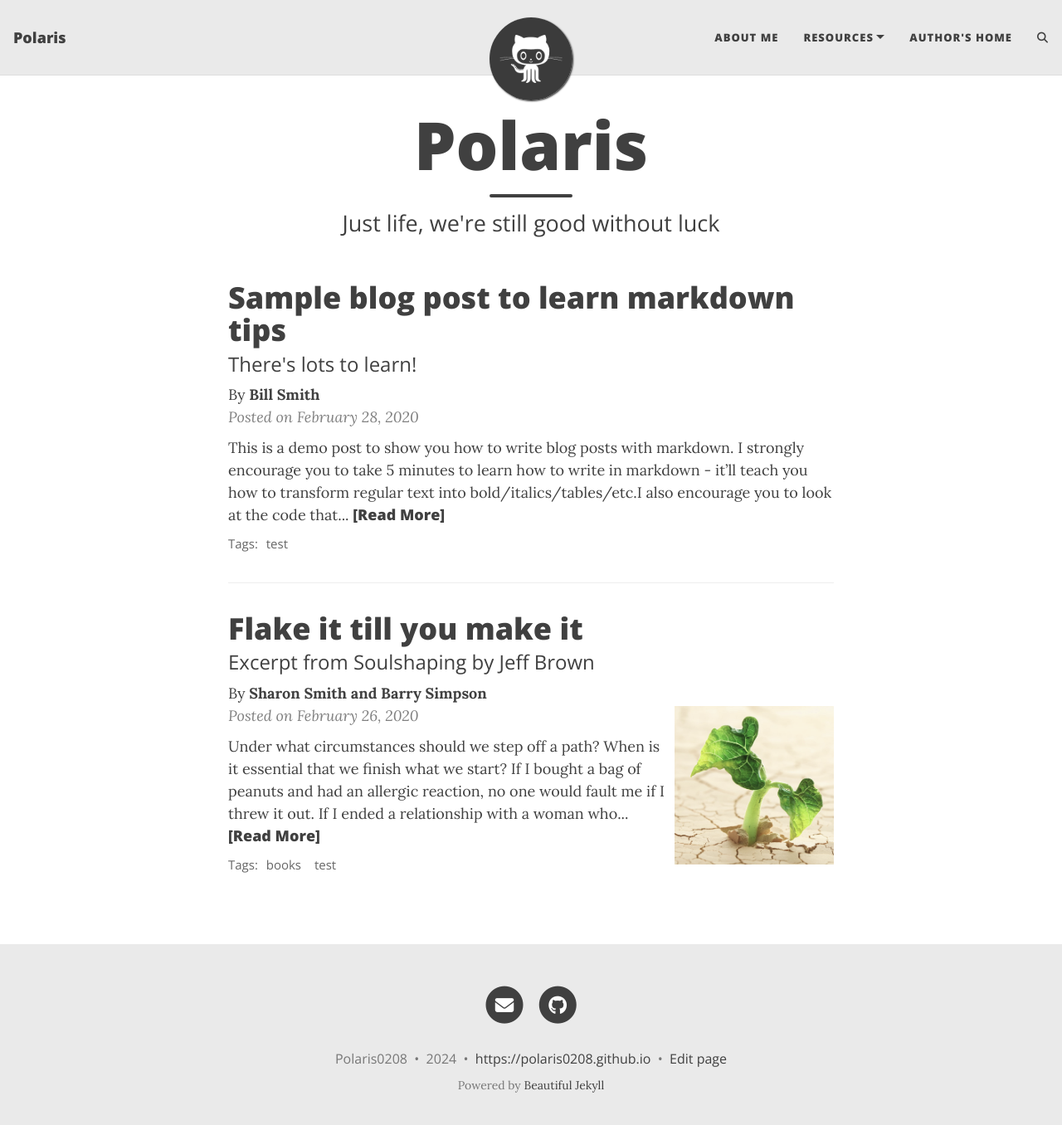
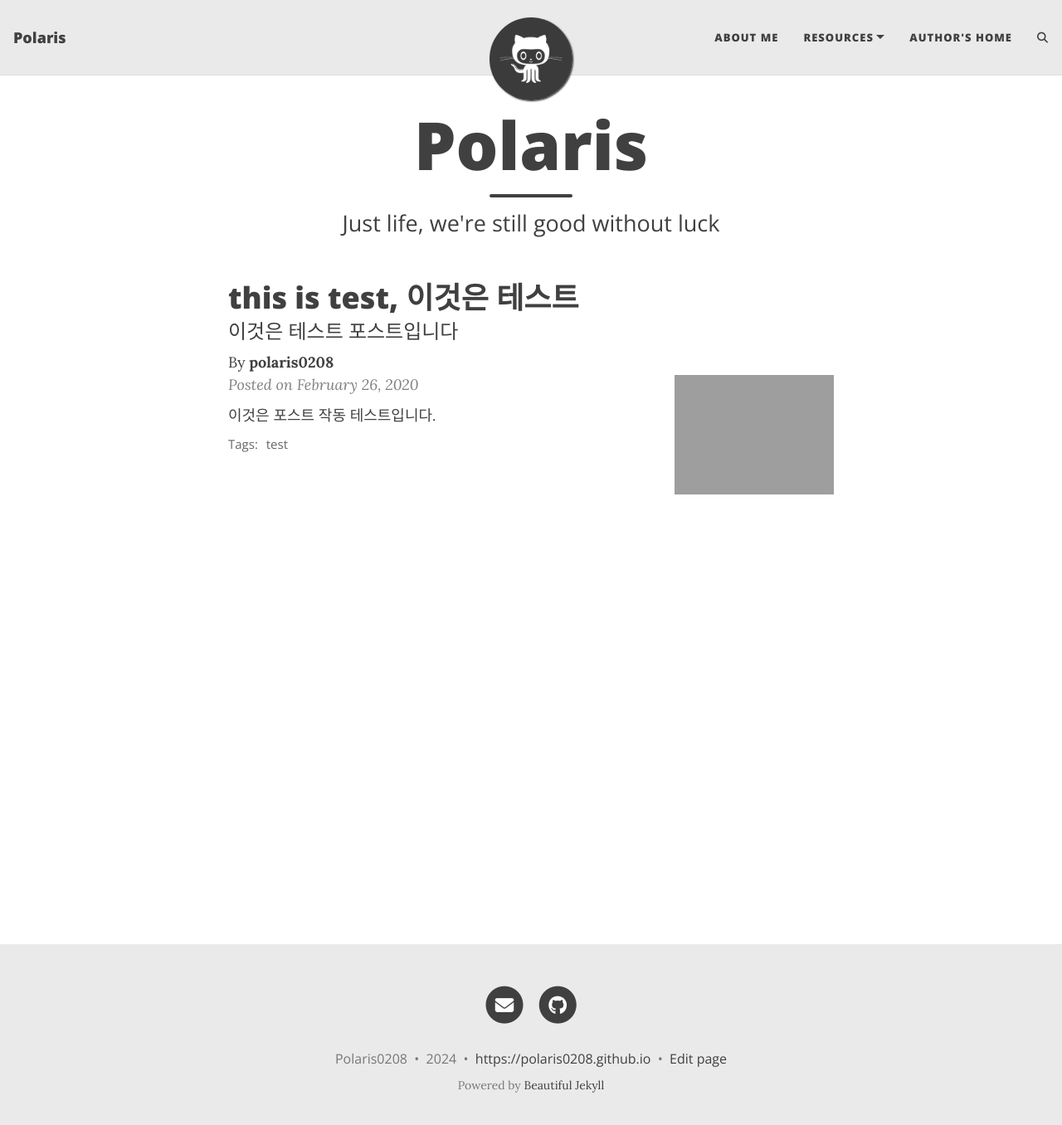
Before and after one commit to polaris0208/polaris0208.github.io, a Jekyll site: the page built from index.html, in a window 1280 px wide and 1369 px high. Shown: the top 1356 px of the window at 83% size. Built offline with Jekyll 4.4.1, drawn with Linux system fonts in a browser that asks for light colours; the list of posts is cut into pages by our own code; comment, search, counter and statistics services are not loaded.

Commit message:
post test

````diff
--- a/_posts/2020-02-26-flake-it-till-you-make-it.md
+++ b/_posts/2020-02-26-flake-it-till-you-make-it.md
@@ -1,18 +1,12 @@
 ---
 layout: post
-title: Flake it till you make it
-subtitle: Excerpt from Soulshaping by Jeff Brown
-cover-img: /assets/img/path.jpg
-thumbnail-img: /assets/img/thumb.png
-share-img: /assets/img/path.jpg
-tags: [books, test]
-author: Sharon Smith and Barry Simpson
+title: this is test, 이것은 테스트
+subtitle: 이것은 테스트 포스트입니다
+cover-img: /assets/img/image.jpg
+thumbnail-img: /assets/img/image.jpg
+share-img: /assets/img/image.jpg
+tags: [test]
+author: polaris0208
 ---
 
-Under what circumstances should we step off a path? When is it essential that we finish what we start? If I bought a bag of peanuts and had an allergic reaction, no one would fault me if I threw it out. If I ended a relationship with a woman who hit me, no one would say that I had a commitment problem. But if I walk away from a seemingly secure route because my soul has other ideas, I am a flake?
-
-The truth is that no one else can definitively know the path we are here to walk. It’s tempting to listen—many of us long for the omnipotent other—but unless they are genuine psychic intuitives, they can’t know. All others can know is their own truth, and if they’ve actually done the work to excavate it, they will have the good sense to know that they cannot genuinely know anyone else’s. Only soul knows the path it is here to walk. Since you are the only one living in your temple, only you can know its scriptures and interpretive structure.
-
-At the heart of the struggle are two very different ideas of success—survival-driven and soul-driven. For survivalists, success is security, pragmatism, power over others. Success is the absence of material suffering, the nourishing of the soul be damned. It is an odd and ironic thing that most of the material power in our world often resides in the hands of younger souls. Still working in the egoic and material realms, they love the sensations of power and focus most of their energy on accumulation. Older souls tend not to be as materially driven. They have already played the worldly game in previous lives and they search for more subtle shades of meaning in this one—authentication rather than accumulation. They are often ignored by the culture at large, although they really are the truest warriors.
-
-A soulful notion of success rests on the actualization of our innate image. Success is simply the completion of a soul step, however unsightly it may be. We have finished what we started when the lesson is learned. What a fear-based culture calls a wonderful opportunity may be fruitless and misguided for the soul. Staying in a passionless relationship may satisfy our need for comfort, but it may stifle the soul. Becoming a famous lawyer is only worthwhile if the soul demands it. It is an essential failure if you are called to be a monastic this time around. If you need to explore and abandon ten careers in order to stretch your soul toward its innate image, then so be it. Flake it till you make it.
+이것은 포스트 작동 테스트입니다.
--- a/_posts/2020-02-28-sample-markdown.md
+++ /dev/null
@@ -1,95 +0,0 @@
----
-layout: post
-title: Sample blog post to learn markdown tips
-subtitle: There's lots to learn!
-gh-repo: daattali/beautiful-jekyll
-gh-badge: [star, fork, follow]
-tags: [test]
-comments: true
-mathjax: true
-author: Bill Smith
----
-
-{: .box-success}
-This is a demo post to show you how to write blog posts with markdown.  I strongly encourage you to [take 5 minutes to learn how to write in markdown](https://markdowntutorial.com/) - it'll teach you how to transform regular text into bold/italics/tables/etc.<br/>I also encourage you to look at the [code that created this post](https://raw.githubusercontent.com/daattali/beautiful-jekyll/master/_posts/2020-02-28-sample-markdown.md) to learn some more advanced tips about using markdown in Beautiful Jekyll.
-
-**Here is some bold text**
-
-## Here is a secondary heading
-
-[This is a link to a different site](https://deanattali.com/) and [this is a link to a section inside this page](#local-urls).
-
-Here's a table:
-
-| Number | Next number | Previous number |
-| :------ |:--- | :--- |
-| Five | Six | Four |
-| Ten | Eleven | Nine |
-| Seven | Eight | Six |
-| Two | Three | One |
-
-You can use [MathJax](https://www.mathjax.org/) to write LaTeX expressions. For example:
-When \\(a \ne 0\\), there are two solutions to \\(ax^2 + bx + c = 0\\) and they are $$x = {-b \pm \sqrt{b^2-4ac} \over 2a}.$$
-
-How about a yummy crepe?
-
-![Crepe](https://beautifuljekyll.com/assets/img/crepe.jpg)
-
-It can also be centered!
-
-![Crepe](https://beautifuljekyll.com/assets/img/crepe.jpg){: .mx-auto.d-block :}
-
-Here's a code chunk:
-
-~~~
-var foo = function(x) {
-  return(x + 5);
-}
-foo(3)
-~~~
-
-And here is the same code with syntax highlighting:
-
-```javascript
-var foo = function(x) {
-  return(x + 5);
-}
-foo(3)
-```
-
-And here is the same code yet again but with line numbers:
-
-{% highlight javascript linenos %}
-var foo = function(x) {
-  return(x + 5);
-}
-foo(3)
-{% endhighlight %}
-
-## Boxes
-You can add notification, warning and error boxes like this:
-
-### Notification
-
-{: .box-note}
-**Note:** This is a notification box.
-
-### Warning
-
-{: .box-warning}
-**Warning:** This is a warning box.
-
-### Error
-
-{: .box-error}
-**Error:** This is an error box.
-
-## Local URLs in project sites {#local-urls}
-
-When hosting a *project site* on GitHub Pages (for example, `https://USERNAME.github.io/MyProject`), URLs that begin with `/` and refer to local files may not work correctly due to how the root URL (`/`) is interpreted by GitHub Pages. You can read more about it [in the FAQ](https://beautifuljekyll.com/faq/#links-in-project-page). To demonstrate the issue, the following local image will be broken **if your site is a project site:**
-
-![Crepe](/assets/img/crepe.jpg)
-
-If the above image is broken, then you'll need to follow the instructions [in the FAQ](https://beautifuljekyll.com/faq/#links-in-project-page). Here is proof that it can be fixed:
-
-![Crepe]({{ '/assets/img/crepe.jpg' | relative_url }})
````
Also changed, not shown: 2 other files.
